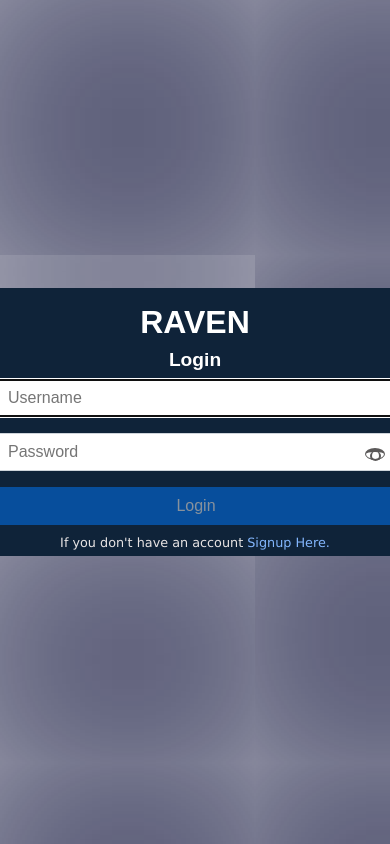
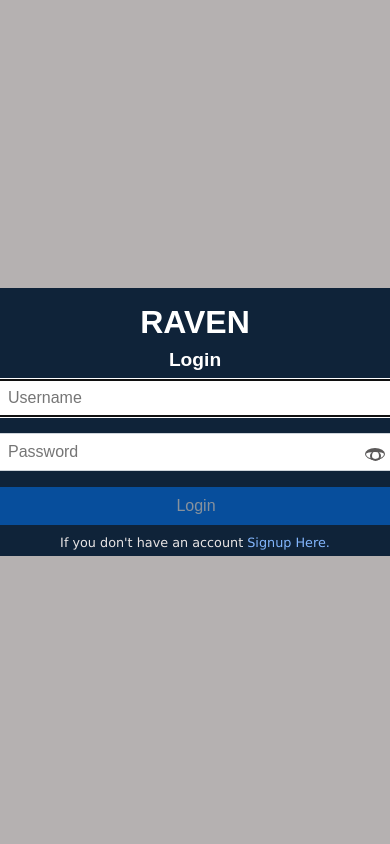
Before and after one commit to basu-dev/django-social-network-like-Facebook-or-Instagram, a Django app: page /login/ in a window 390 px wide. Run offline with Django 3.2, Linux system fonts and the light colour scheme; the page is wider than the window, and the part outside it is not shown.

Commit message:
Fnal Draft

```diff
--- a/static/css/login.css
+++ b/static/css/login.css
@@ -54,7 +54,10 @@ box-shadow:0 0 5000px 5000px rgba(16, 18, 59, 0.7);
 }
 @media(max-width: 750px){
   .loginpage {
-    background:none;
+    background:#b5b1b1;
+  }
+  .loginform{
+    box-shadow: none;
   }
 }
 .loginpage a {
```
Also changed, not shown: SocialNetwork/settings.py (+6 -9 lines).
